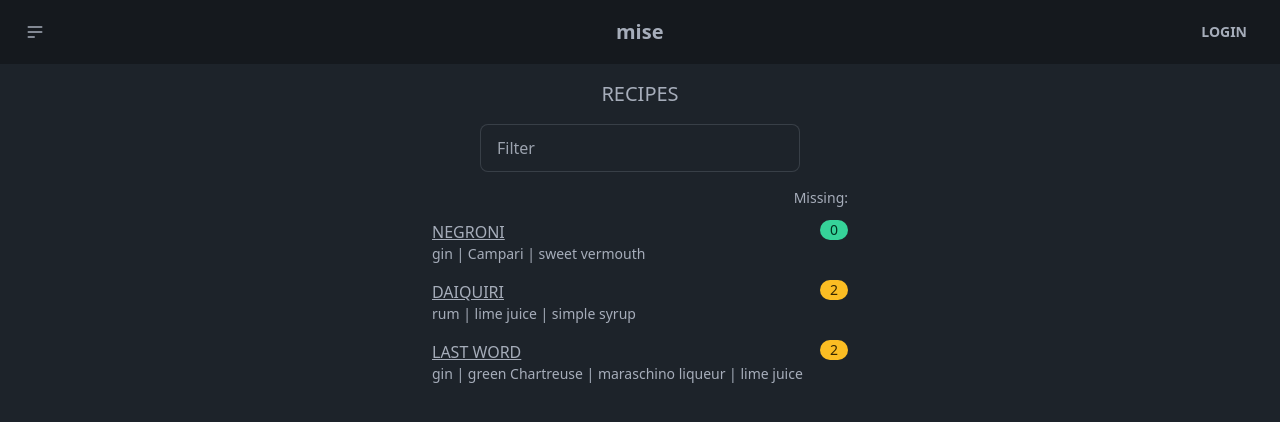
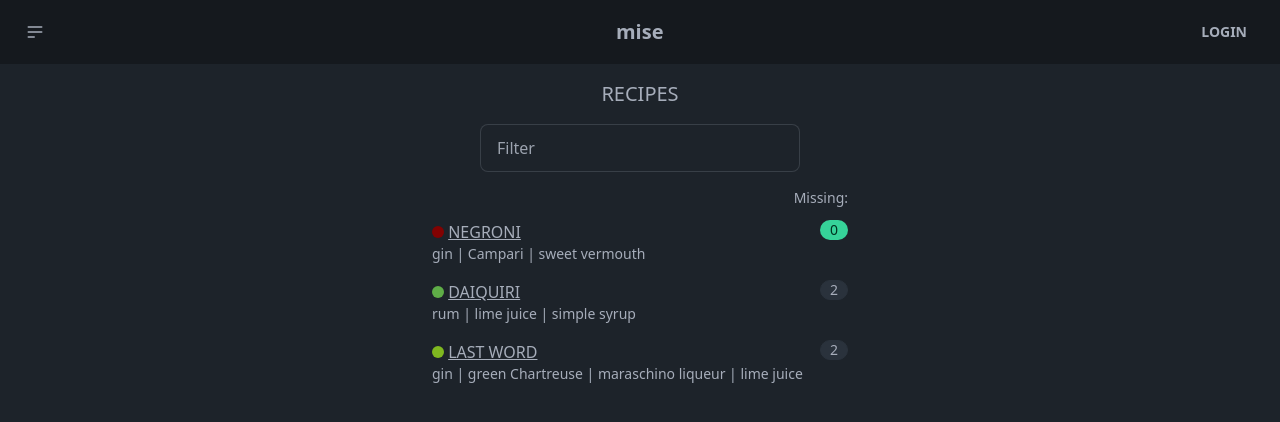
Before and after one commit to kylehorton33/mise, a SvelteKit app in the folder client/: page /recipes in a window 1280 px wide. Shown: the top 422 px of the page. Built offline with nearby package versions, Linux system fonts and the light colour scheme.

Commit message:
feat: :sparkles: add colors to recipe

```diff
--- a/client/src/routes/recipes/+page.server.js
+++ b/client/src/routes/recipes/+page.server.js
@@ -2,6 +2,7 @@ export const load = () => {
   const allRecipes = [
     {
       name: 'negroni',
+      color: '#820202',
       ingredients: [
         { name: 'gin', inStock: true, unit: 'oz' },
         { name: 'Campari', inStock: true, unit: 'oz' },
@@ -10,6 +11,7 @@ export const load = () => {
     },
     {
       name: 'daiquiri',
+      color: '#5fad47',
       ingredients: [
         { name: 'rum', inStock: false, unit: 'oz' },
         { name: 'lime juice', inStock: false, unit: 'oz' },
@@ -18,6 +20,7 @@ export const load = () => {
     },
     {
       name: 'Last Word',
+      color: '#7fb820',
       ingredients: [
         { name: 'gin', inStock: true, unit: 'oz' },
         { name: 'green Chartreuse', inStock: true, unit: 'oz' },
--- a/client/src/routes/recipes/+page.svelte
+++ b/client/src/routes/recipes/+page.svelte
@@ -18,7 +18,7 @@
       <span class="grow"></span>
       <span class="text-sm">Missing:</span>
     </li>
-    {#each data.recipes as { name, missing, ingredients }}
+    {#each data.recipes as { name, color, missing, ingredients }}
       <li
         class="{filterTerm ^
         (name + ingredients.map((i) => i.name).toString())
@@ -28,13 +28,21 @@
           : 'hidden'} flex mb-4 my-auto"
       >
         <div class="flex flex-col">
-          <span class="uppercase underline">{name}</span>
+          <div>
+            <div class="avatar">
+              <div
+                style="background: {color} ;"
+                class="bg-neutral rounded-full w-3"
+              ></div>
+            </div>
+            <span class="uppercase underline">{name}</span>
+          </div>
           <span class="text-sm"
             >{ingredients.map((i) => i.name).join(' | ')}</span
           >
         </div>
         <span class="grow"></span><span
-          class="badge {missing ? 'badge-warning' : 'badge-success'}"
+          class="badge {missing ? 'badge-neutral' : 'badge-success'}"
           >{missing}</span
         >
       </li>
```
